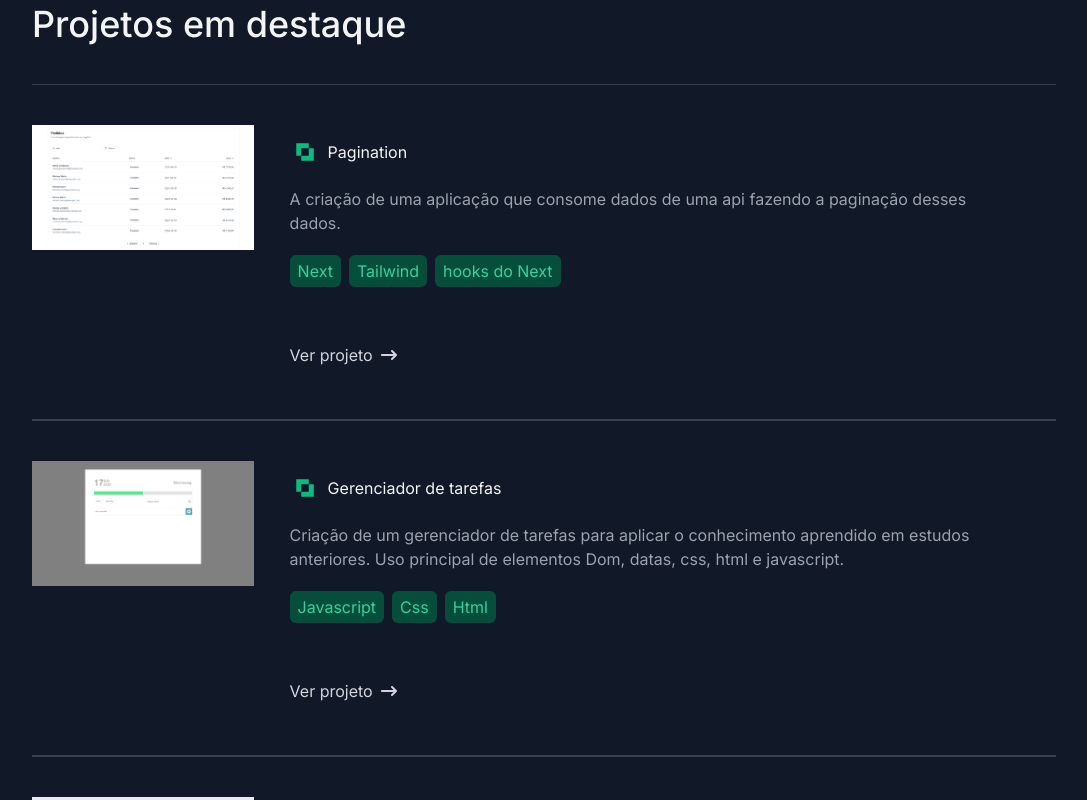
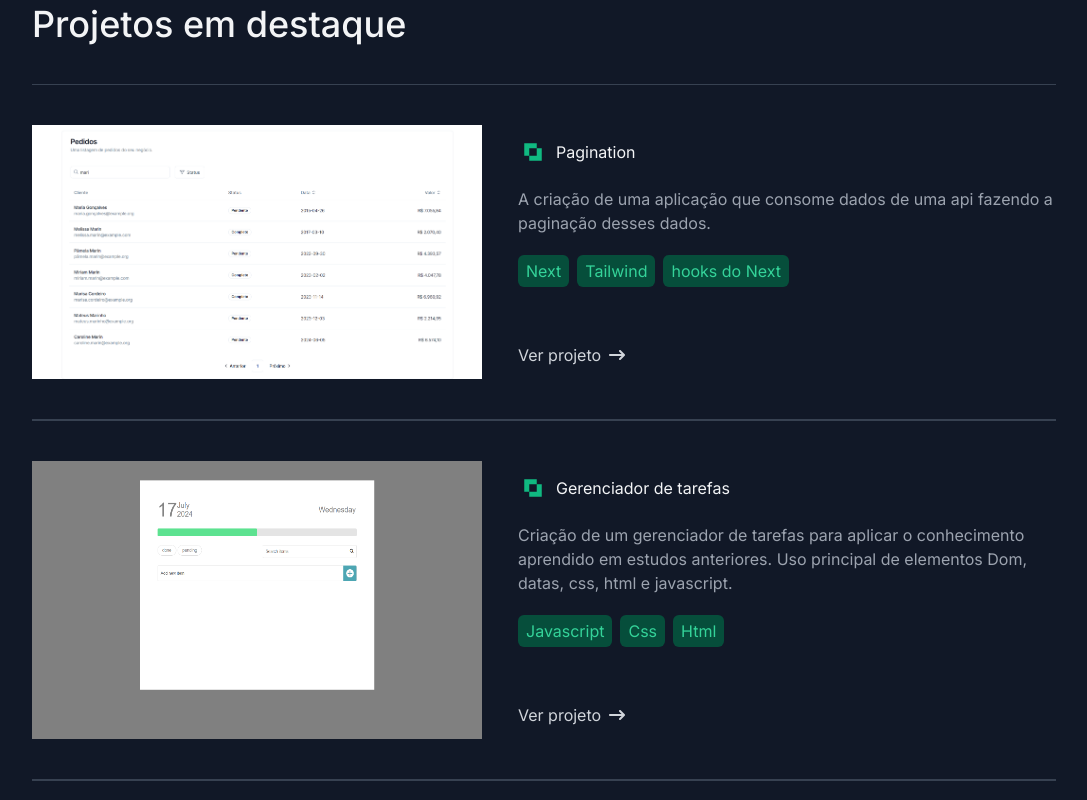
Before and after one commit to Dom-Garotom/Portifolio, a Next.js app: page / in a window 1280 px wide. Shown: the part 1620-2420 px from the top of the page, without its empty margins (96-1183 px from the left). Built offline with nearby package versions, Linux system fonts and the light colour scheme.

Commit message:
refactor: refazendo o responsivo da section dos projetos

```diff
--- a/src/components/organismo/sectionProject/cardProject.tsx
+++ b/src/components/organismo/sectionProject/cardProject.tsx
@@ -17,18 +17,18 @@ interface CardProjectProp {
 
 function CardProject(prop: CardProjectProp) {
     return (
-        <div className="flex flex-col md:flex-row w-full border-y py-10 gap-9 border-gray-700">
-            <div className="w-full md:w-auto">
-                <Image src={prop.image === undefined ? foto : prop.image} width={430} alt={prop.title} className="w-full md:w-auto" />
+        <div className="flex flex-col lg:flex-row w-full border-y py-10 gap-9 border-gray-700">
+            <div className="w-full w-auto lg:min-w-[450px] lg:w-[500px]">
+                <Image src={prop.image === undefined ? foto : prop.image} width={450} height={450} alt={prop.title} className="w-full h-full " />
             </div>
 
-            <div className="flex flex-col py-3 gap-5 w-full md:w-auto">
+            <div className="flex flex-col py-3 gap-5 w-full max-w-[850px]">
                 <div className="flex gap-2 items-center">
                     <CgPathExclude className="text-emerald-500 text-3xl" />
                     <p>{prop.title}</p>
                 </div>
-                <p className="text-gray-400 w-full md:w-[45.4rem] mr-10">{prop.content}</p>
-                <div className="flex gap-2">
+                <p className="text-gray-400 w-full ">{prop.content}</p>
+                <div className="flex flex-wrap gap-2">
                     {prop.children}
                 </div>
                 <div className="flex gap-2 flex-wrap w-full md:w-[300px]">
```
